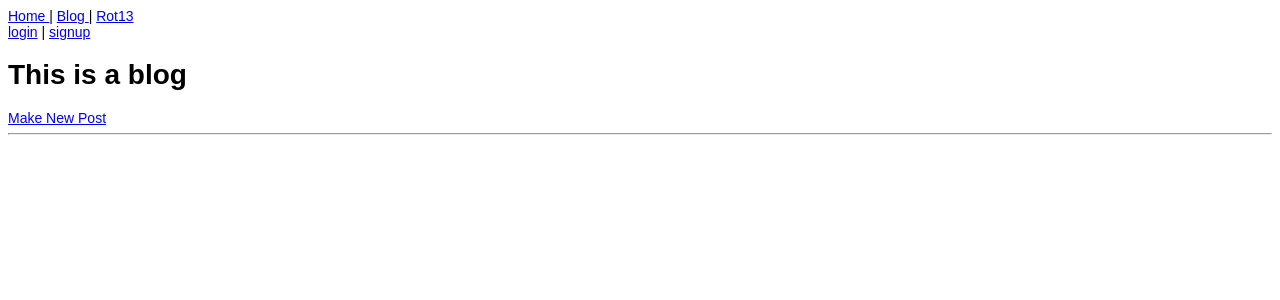
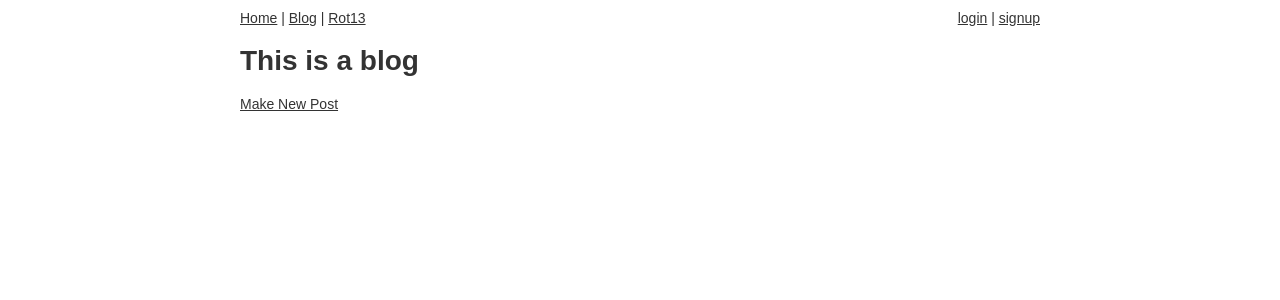
Before and after one commit to simzou/udacity-google-app-engine, a Python web app: template templates/blog.html in a window 1280 px wide. Shown: the top 300 px of the page. Run offline with Jinja, Linux system fonts and the light colour scheme; the template is opened without the code that fills it, so the values that code supplies are empty.

Commit message:
Blog and posts styled

```diff
--- a/blog.py
+++ b/blog.py
@@ -19,6 +19,7 @@ class Post(db.Model):
 
     def render(self):
         self._render_text = self.content.replace('\n', '<br>')
+        # self._render_text = self.content
         return render_str("post-content.html", post=self)
 
 class MainPage(Handler):
--- a/static/main.css
+++ b/static/main.css
@@ -1,12 +1,55 @@
+a {
+	color: #333;
+}
+
+
 body {
     font-family: Arial, Helvetica, sans-serif;
     font-size: 14px;
+    position: relative;
+
+    width: 800px;
+    margin: 0 auto;
+    padding: 10px;
+    color: #333;
+}
+
+.error {
+    color: red;
 }
 
 .label {
     text-align: right;
 }
 
-.error {
-    color: red;
+.login-area {
+	position: absolute;
+	top: 10px;
+	right: 10px;
 }
+
+.post {
+	position: relative;
+	margin-top: 20px;
+}
+
+.post + .post {
+	margin-top: 20px;
+}
+
+.post-date {
+	color: gray;
+	position: absolute;
+	top: 10px;
+	right: 0px;
+}
+
+.post-heading-link {
+	font-size: 24px;
+	font-weight: bold;
+	text-decoration: none;
+}
+
+.top-link:visited {
+	color: gray;
+}
--- a/templates/base.html
+++ b/templates/base.html
@@ -11,31 +11,28 @@
 </head>
 
 <body>
-    <div>
-    <a href="/">
-        Home
-    </a>
+    <div class="top-bar">
+    <a class="top-link" href="/">
+        Home</a>
     |
-    <a href="/blog">
-        Blog
-    </a>
+    <a class="top-link" href="/blog">
+        Blog</a>
     |
-    <a href="/rot13">
-        Rot13
-    </a>
-    </div>
+    <a class="top-link" href="/rot13">
+        Rot13</a>
 
     <div class="login-area">
         {% if user %}
-            {{user.name}} (<a href="/logout">logout</a>)
+            {{user.name}}
+            (<a class="top-link" href="/logout">logout</a>)
         {% else %}
-            <a href="/login">login</a>
+            <a class="top-link" href="/login">login</a>
             |
-            <a href="/signup">signup</a>
+            <a class="top-link" href="/signup">signup</a>
         {% endif %}
 
     </div>
-
+    </div>
     <div id="content">
     {% block content %}
     {% endblock %}
--- a/templates/blog.html
+++ b/templates/blog.html
@@ -8,11 +8,13 @@
 
 <h1>This is a blog</h1>
 <a href="/blog/newpost">Make New Post</a>
-    <hr>
    {% for post in posts %}
     <div>
-        <div>{{post.subject}}</div>
+ <!--
+ 		<div>{{post.subject}}</div>
         <pre>{{post.content}}</pre>
+ -->
+        <div>{{post.render() | safe}} </div>
     </div>
     {% endfor %}
 {% endblock %}
```
Also changed, not shown: templates/birthday.html (+6 -1 lines), templates/post-content.html (+13 -4 lines).
